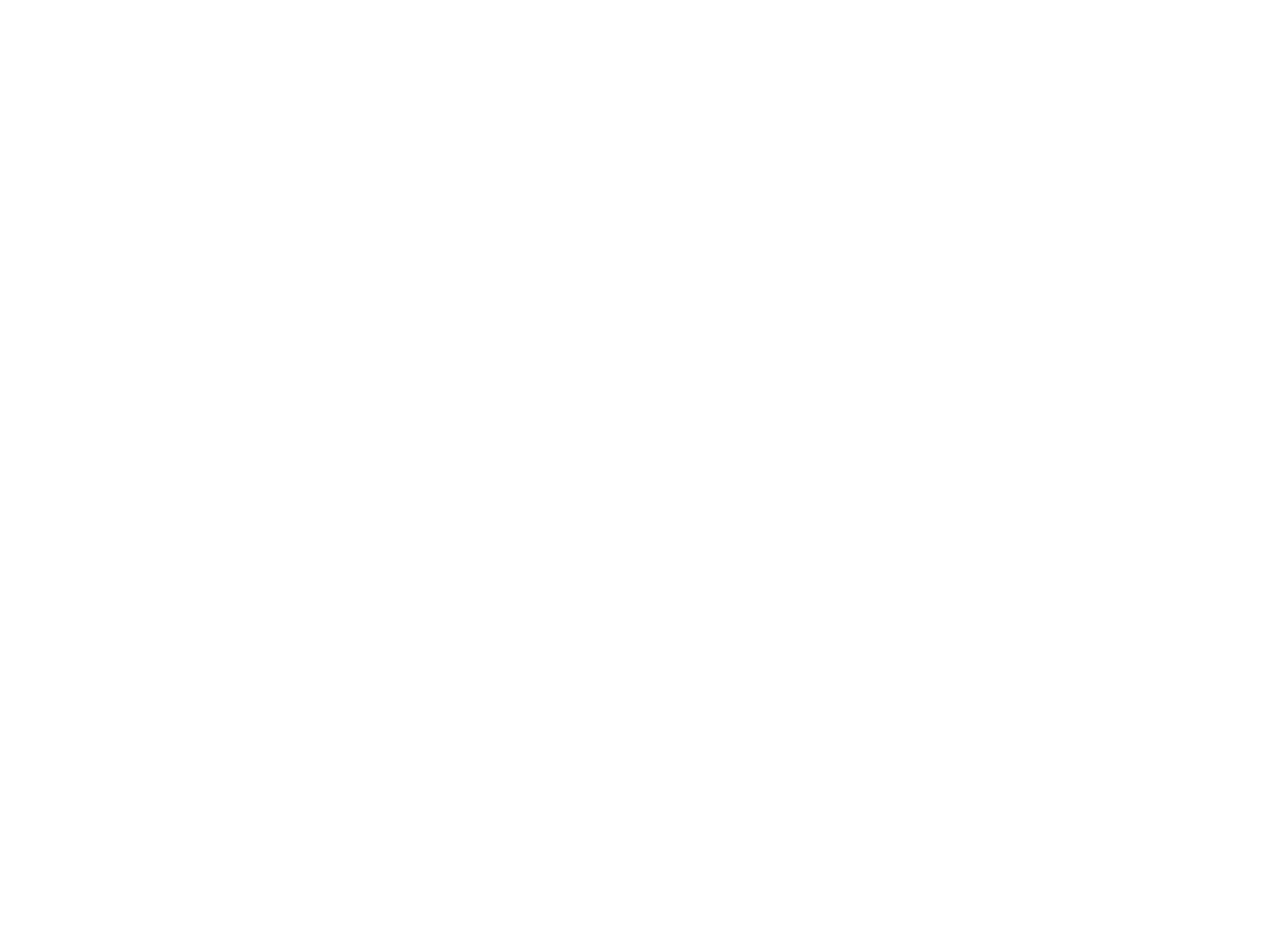
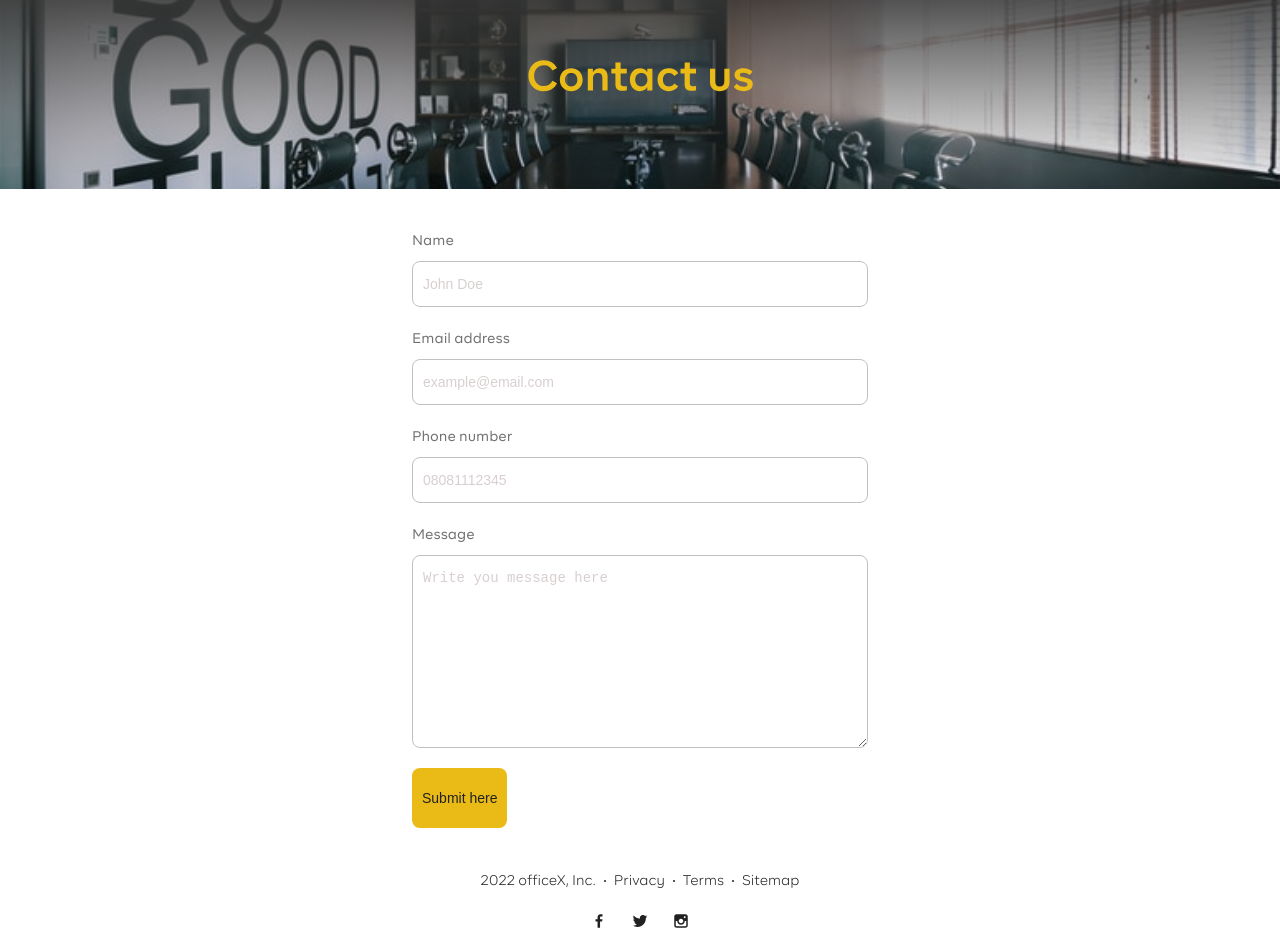
Before and after one commit to pdev6373/Office-X, a Next.js app: page /contact in a window 1280 px wide. Shown: the part 131-1081 px from the top of the page. Before the commit the page ends 800 px from the top, so only its background shows below. Built offline with nearby package versions, Linux system fonts and the light colour scheme.

Commit message:
added contact page

```diff
--- a/pages/contact/index.tsx
+++ b/pages/contact/index.tsx
@@ -1,7 +1,111 @@
-import React from "react";
+import Image from "next/image";
+import { Header } from "../../src/components/header/header";
+import { ContactIcons } from "../../src/components/contact/contactIcons";
+import { ContactExtras } from "../../src/components/contact/contactExtras";
+import useWindowDimensions from "../../src/hooks/useWindowDimensions";
 
 const Contact = () => {
-  return <div>contact</div>;
+  const { width } = useWindowDimensions();
+
+  const setImage = (imgDetails) => {
+    return (
+      <Image
+        src={imgDetails.path}
+        width={imgDetails.width}
+        height={imgDetails.height}
+        className="contactPage__hero-wrapper__hero"
+      />
+    );
+  };
+
+  return (
+    <section className="contactPage">
+      <Header />
+
+      <span className="contactPage__hero-wrapper">
+        {width > 400
+          ? setImage({
+              path: "/contact-hero.svg",
+              width: "1440",
+              height: "248",
+            })
+          : setImage({
+              path: "/contact-hero-mobile.svg",
+              width: "400",
+              height: "156.8",
+            })}
+      </span>
+
+      <form className="contact-form" action="">
+        <div className="contact-form__field">
+          <label className="contact-form__field__label" htmlFor="">
+            Name
+          </label>
+          <input
+            className="contact-form__field__input"
+            type="text"
+            name=""
+            id=""
+            placeholder="John Doe"
+          />
+        </div>
+
+        <div className="contact-form__field">
+          <label className="contact-form__field__label" htmlFor="">
+            Email address
+          </label>
+          <input
+            className="contact-form__field__input"
+            type="email"
+            name=""
+            id=""
+            placeholder="example@email.com"
+          />
+        </div>
+
+        <div className="contact-form__field">
+          <label className="contact-form__field__label" htmlFor="">
+            Phone number
+          </label>
+          <input
+            className="contact-form__field__input"
+            type="number"
+            name=""
+            id=""
+            placeholder="08081112345"
+          />
+        </div>
+
+        <div className="contact-form__field">
+          <label className="contact-form__field__label" htmlFor="">
+            Message
+          </label>
+          <textarea
+            className="contact-form__field__message"
+            name=""
+            id=""
+            placeholder="Write you message here"
+          ></textarea>
+        </div>
+
+        <div className="contact-form__field">
+          <input
+            className="contact-form__field__submit"
+            type="submit"
+            name=""
+            id=""
+            value={width > 400 ? "Submit here" : "Submit"}
+            onClick={(e) => e.preventDefault()}
+          />
+        </div>
+      </form>
+
+      <footer className="contactPage__footer">
+        <ContactExtras />
+        <ContactIcons />
+      </footer>
+    </section>
+  );
 };
 
 export default Contact;
--- /dev/null
+++ b/src/components/contact/contactExtras.tsx
@@ -0,0 +1,20 @@
+import React from "react";
+
+export const ContactExtras = () => {
+  let extraTexts = ["2022 officeX, Inc.", "Privacy", "Terms", "Sitemap"];
+
+  return (
+    <div className="footer__extras__body__texts">
+      {extraTexts.map((extraText, index, array) => (
+        <div key={extraText} className="footer__extras__body__texts__text-dot">
+          <div className="footer__extras__body__texts__text-dot__text">
+            {extraText}
+          </div>
+          {index !== array.length - 1 && (
+            <div className="footer__extras__body__texts__text-dot__dot"></div>
+          )}
+        </div>
+      ))}
+    </div>
+  );
+};
--- /dev/null
+++ b/src/components/contact/contactIcons.tsx
@@ -0,0 +1,39 @@
+import React from "react";
+import Image from "next/image";
+
+export const ContactIcons = () => {
+  let socialIcons = [
+    {
+      path: "/facebook.svg",
+      width: 18,
+      height: 18,
+    },
+    {
+      path: "/twitter.svg",
+      width: 18,
+      height: 18,
+    },
+    {
+      path: "/instagram.svg",
+      width: 18,
+      height: 18,
+    },
+  ];
+
+  return (
+    <div className="footer__extras__body__iconsWrapper">
+      {socialIcons.map((socialIcon) => (
+        <span
+          className="footer__extras__body__iconsWrapper__icon"
+          key={socialIcon.path}
+        >
+          <Image
+            src={socialIcon.path}
+            width={socialIcon.width}
+            height={socialIcon.height}
+          />
+        </span>
+      ))}
+    </div>
+  );
+};
--- a/styles/globals.scss
+++ b/styles/globals.scss
@@ -1024,3 +1024,87 @@
     }
   }
 }
+
+.contactPage {
+  &__hero-wrapper {
+    display: flex;
+    justify-content: center;
+    align-items: center;
+    margin-bottom: 4rem;
+  }
+
+  &__footer {
+    display: flex;
+    flex-direction: column;
+    align-items: center;
+    gap: 2.25rem;
+    margin-bottom: 2rem;
+    padding-inline: 1.6rem;
+  }
+}
+
+.contact-form {
+  display: flex;
+  flex-direction: column;
+  align-items: center;
+  gap: 2rem;
+  padding-inline: 1.6rem;
+  max-width: 488px;
+  margin-inline: auto;
+
+  &__field {
+    display: flex;
+    flex-direction: column;
+    width: 100%;
+
+    &__label {
+      font-size: 1.4rem;
+      font-weight: 400;
+      line-height: 2.4rem;
+      color: #717171;
+      margin-bottom: 0.8rem;
+    }
+
+    &__input,
+    &__message {
+      border: 1px solid #c1c1c1;
+      padding: 1rem;
+      outline: none;
+      border-radius: 8px;
+      font-size: 1.4rem;
+      font-weight: 400;
+      line-height: 2.4rem;
+      color: #717171;
+      width: 100%;
+
+      &::placeholder {
+        font-size: 1.4rem;
+        font-weight: 400;
+        line-height: 2.4rem;
+        color: #d8cfcf;
+      }
+    }
+
+    &__message {
+      height: 193px;
+    }
+
+    &__submit {
+      align-self: flex-start;
+      margin-bottom: 4.35rem;
+      font-size: 1.4rem;
+      font-weight: 400;
+      line-height: 2.4rem;
+      padding: 1.8rem 1rem;
+      outline: none;
+      border: none;
+      background: #eabb17;
+      border-radius: 8px;
+      color: #212121;
+
+      @media (max-width: 400px) {
+        padding-block: 1rem;
+      }
+    }
+  }
+}
```
Also changed, not shown: src/components/contact/contact.tsx (+4 -50 lines), public/contact-hero-mobile.svg (added), public/contact-hero.svg (added).
